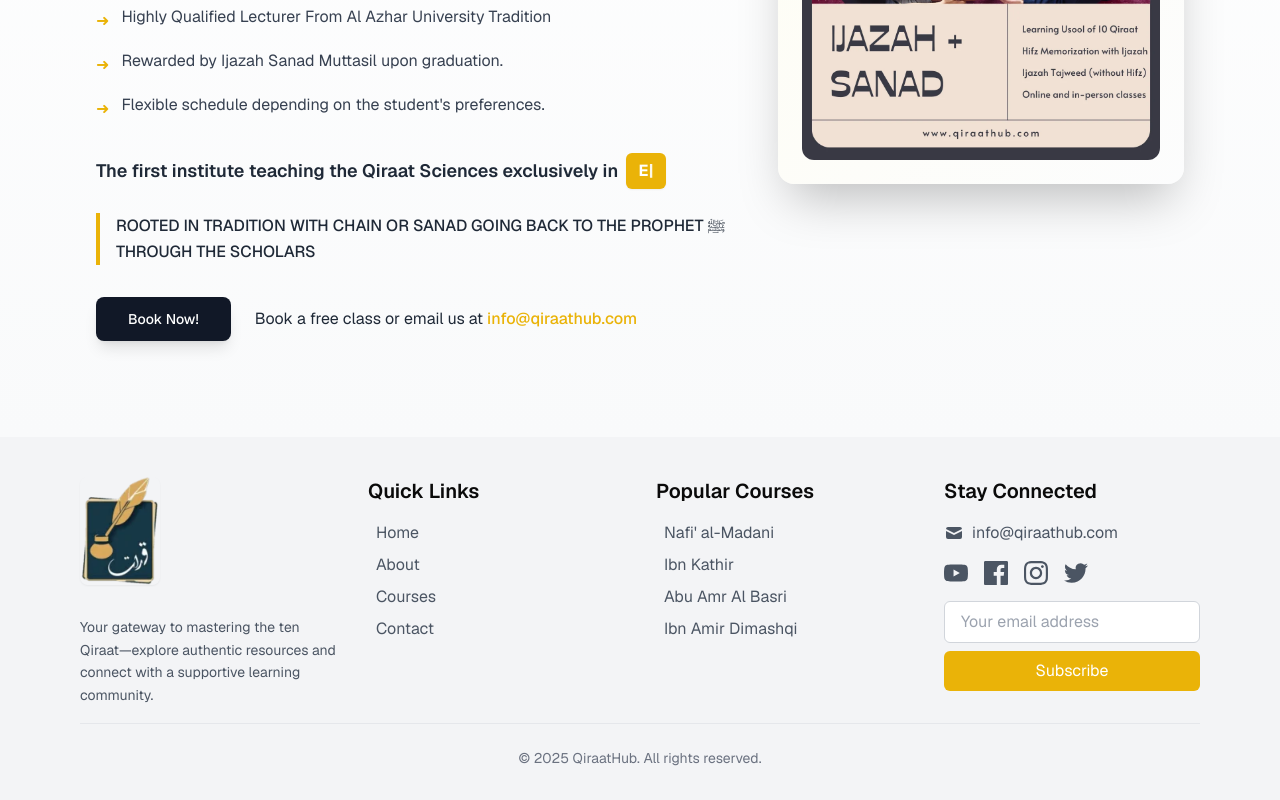
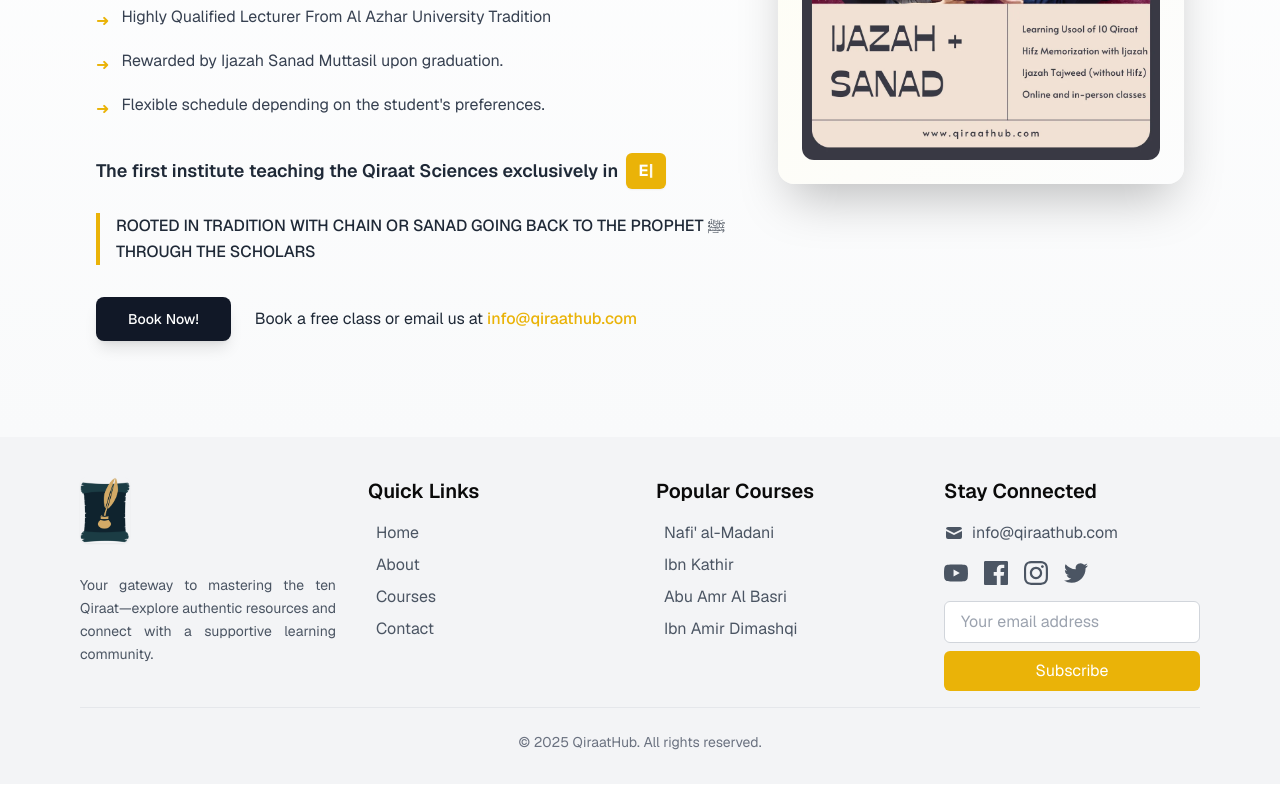
Before and after one commit to rehan-code/qiraathub-academy, a Next.js app: page / in a window 1280 px wide. Shown: the part 796-1596 px from the top of the page. Built offline with nearby package versions, Linux system fonts and the light colour scheme; no server answers.

Commit message:
updated logo icons

```diff
--- a/app/components/footer.tsx
+++ b/app/components/footer.tsx
@@ -12,9 +12,9 @@
               href="/"
               className="inline-block transform transition hover:scale-105"
             >
-              <Image src="/logo.png" alt="QiraatHub Logo" width={80} height={80} className="rounded-lg shadow-sm" />
+              <Image src="/logo.png" alt="QiraatHub Logo" width={50} height={50} className="rounded-lg shadow-sm" />
             </Link>
-            <p className="text-gray-600 text-sm leading-relaxed">
+            <p className="text-gray-600 text-sm leading-relaxed text-justify">
               Your gateway to mastering the ten Qiraat—explore authentic resources and connect with a supportive learning community.
             </p>
           </div>
--- a/components/navbar.tsx
+++ b/components/navbar.tsx
@@ -84,7 +84,7 @@
                 alt="Logo"
                 width={60}
                 height={80}
-                className="w-[45px] md:w-[60px] h-auto transition-all duration-300 group-hover:brightness-110"
+                className="w-[40px] h-auto transition-all duration-300 group-hover:brightness-110"
               />
             </motion.div>
           </Link>
```
Also changed, not shown: public/logo.png, 1 other file (tests, documents, lock files or other folders).
